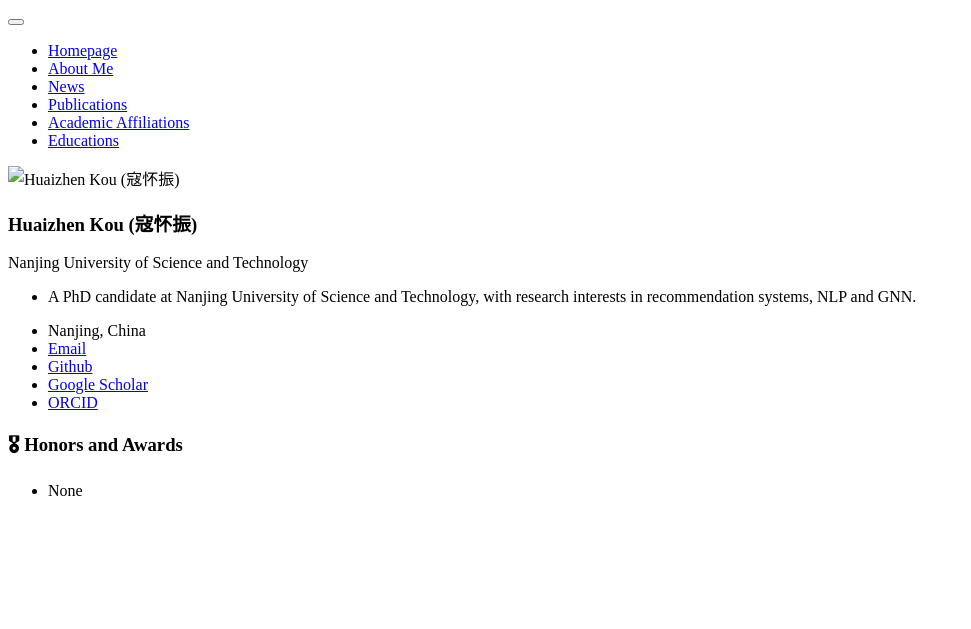
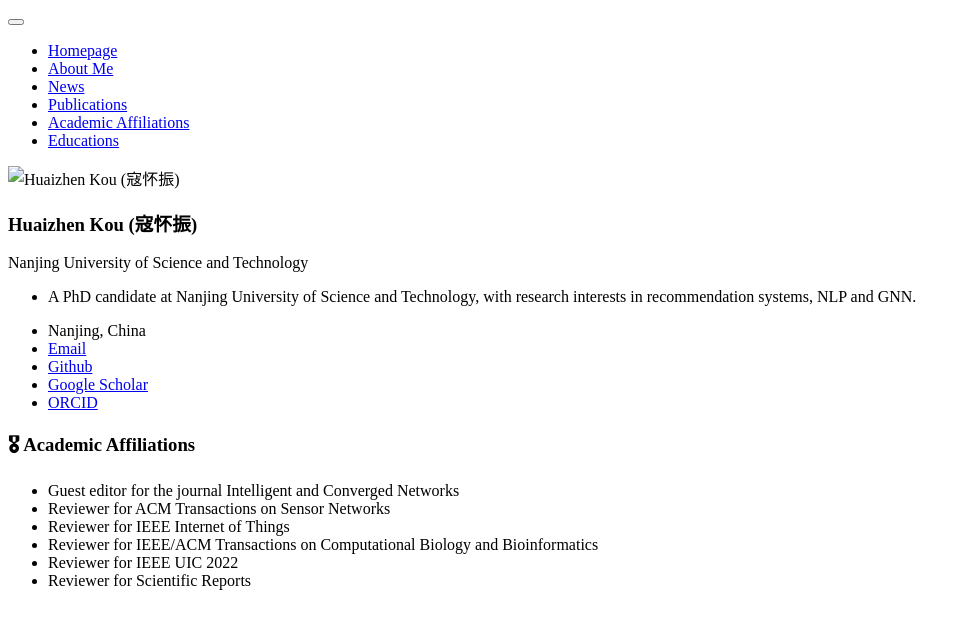
Before and after one commit to huaizhenkou/huaizhenkou.github.io, a Jekyll site: the page built from _pages/includes/honers.md, in a window 1280 px wide. Shown: the top 629 px of the page, without its empty margins (0-971 px from the left). Built offline with Jekyll 4.4.1, drawn with Linux system fonts in a browser that asks for light colours; our own code applies the rules of GitHub Pages for plain Markdown files.

Commit message:
Add files via upload

```diff
--- a/_pages/includes/honers.md
+++ b/_pages/includes/honers.md
@@ -1,2 +1,8 @@
-# 🎖 Honors and Awards
-- None
+# 🎖 Academic Affiliations
+
+- Guest editor for the journal Intelligent and Converged Networks
+- Reviewer for ACM Transactions on Sensor Networks
+- Reviewer for IEEE Internet of Things
+- Reviewer for IEEE/ACM Transactions on Computational Biology and Bioinformatics
+- Reviewer for IEEE UIC 2022
+- Reviewer for Scientific Reports
```
